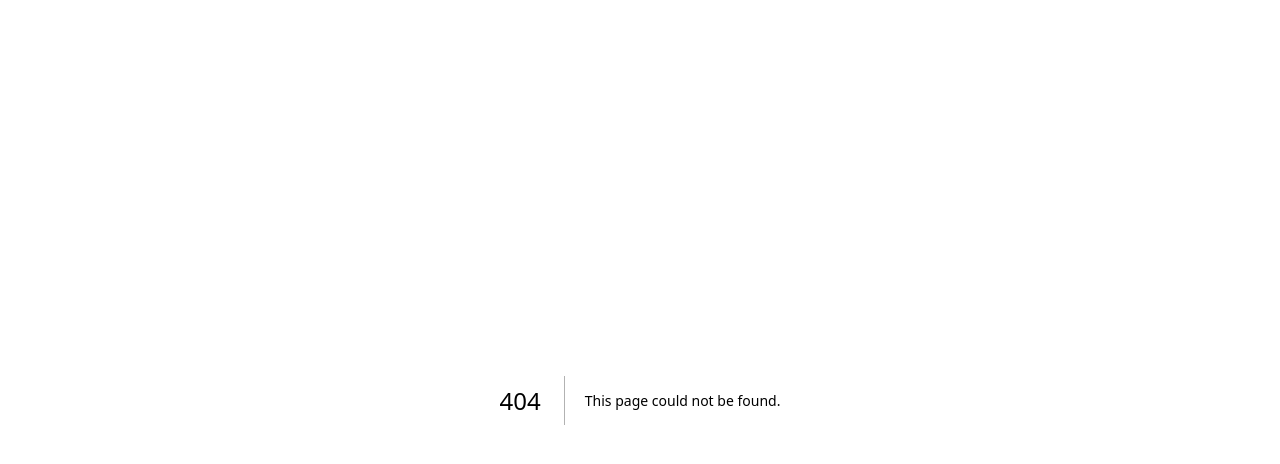
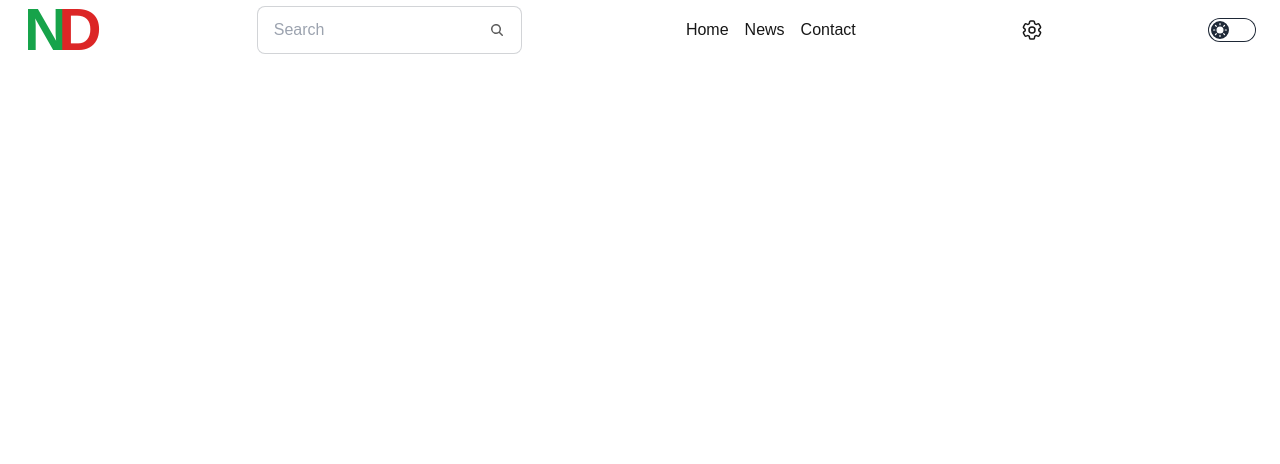
Before and after one commit to Ceejay-777/NotDaily, a Next.js app: page /home in a window 1280 px wide. Before the commit this address had no page. Shown: the top 464 px of the page. Built offline with nearby package versions, Linux system fonts and the light colour scheme.

Commit message:
Begin work on header

```diff
--- /dev/null
+++ b/app/home/page.tsx
@@ -0,0 +1,12 @@
+import Header from '@/components/header'
+import React from 'react'
+
+const page = () => {
+  return (
+    <div className=''>
+        <Header/>
+    </div>
+  )
+}
+
+export default page
--- /dev/null
+++ b/app/layout.tsx
@@ -0,0 +1,11 @@
+import '../styles/globals.css';
+
+export default function RootLayout({ children }: { children: React.ReactNode }) {
+    return (
+        <html lang="en">
+            <body>
+                {children}
+            </body>
+        </html>
+    );
+}
--- /dev/null
+++ b/app/page.tsx
@@ -0,0 +1,9 @@
+import React from 'react'
+
+const Home = () => {
+  return (
+    <div>page</div>
+  )
+}
+
+export default Home
--- /dev/null
+++ b/components/header.tsx
@@ -0,0 +1,28 @@
+import React from 'react'
+import Search from './search'
+import Theme from './theme'
+import Link from 'next/link'
+
+const Header = () => {
+  return (
+    <div className='flex justify-between items-center px-6'>
+      <div className='text-6xl font-bold tracking-[-0.15em]'><span className='text-green-600'>N</span><span className='text-red-600'>D</span></div>
+      <Search />
+      <nav className='flex gap-4'>
+        <Link href="./">Home</Link>
+        <Link href="./">News</Link>
+        <Link href="./">Contact</Link>
+      </nav>
+
+      <svg xmlns="http://www.w3.org/2000/svg" fill="none" viewBox="0 0 24 24" strokeWidth={1.5} stroke="currentColor" className="size-6">
+        <path strokeLinecap="round" strokeLinejoin="round" d="M9.594 3.94c.09-.542.56-.94 1.11-.94h2.593c.55 0 1.02.398 1.11.94l.213 1.281c.063.374.313.686.645.87.074.04.147.083.22.127.325.196.72.257 1.075.124l1.217-.456a1.125 1.125 0 0 1 1.37.49l1.296 2.247a1.125 1.125 0 0 1-.26 1.431l-1.003.827c-.293.241-.438.613-.43.992a7.723 7.723 0 0 1 0 .255c-.008.378.137.75.43.991l1.004.827c.424.35.534.955.26 1.43l-1.298 2.247a1.125 1.125 0 0 1-1.369.491l-1.217-.456c-.355-.133-.75-.072-1.076.124a6.47 6.47 0 0 1-.22.128c-.331.183-.581.495-.644.869l-.213 1.281c-.09.543-.56.94-1.11.94h-2.594c-.55 0-1.019-.398-1.11-.94l-.213-1.281c-.062-.374-.312-.686-.644-.87a6.52 6.52 0 0 1-.22-.127c-.325-.196-.72-.257-1.076-.124l-1.217.456a1.125 1.125 0 0 1-1.369-.49l-1.297-2.247a1.125 1.125 0 0 1 .26-1.431l1.004-.827c.292-.24.437-.613.43-.991a6.932 6.932 0 0 1 0-.255c.007-.38-.138-.751-.43-.992l-1.004-.827a1.125 1.125 0 0 1-.26-1.43l1.297-2.247a1.125 1.125 0 0 1 1.37-.491l1.216.456c.356.133.751.072 1.076-.124.072-.044.146-.086.22-.128.332-.183.582-.495.644-.869l.214-1.28Z" />
+        <path strokeLinecap="round" strokeLinejoin="round" d="M15 12a3 3 0 1 1-6 0 3 3 0 0 1 6 0Z" />
+      </svg>
+
+
+      <Theme />
+    </div>
+  )
+}
+
+export default Header
--- /dev/null
+++ b/components/search.tsx
@@ -0,0 +1,23 @@
+import React from 'react'
+
+const Search = async () => {
+    return (
+        <div>
+            <label className="input input-bordered flex items-center gap-2 w-fit">
+                <input type="text" className="grow" placeholder="Search" />
+                <svg
+                    xmlns="http://www.w3.org/2000/svg"
+                    viewBox="0 0 16 16"
+                    fill="currentColor"
+                    className="h-4 w-4 opacity-70">
+                    <path
+                        fillRule="evenodd"
+                        d="M9.965 11.026a5 5 0 1 1 1.06-1.06l2.755 2.754a.75.75 0 1 1-1.06 1.06l-2.755-2.754ZM10.5 7a3.5 3.5 0 1 1-7 0 3.5 3.5 0 0 1 7 0Z"
+                        clipRule="evenodd" />
+                </svg>
+            </label>
+        </div>
+    )
+}
+
+export default Search
--- /dev/null
+++ b/components/theme.jsx
@@ -0,0 +1,46 @@
+import React from "react";
+
+const Theme = () => {
+  return (
+    <div>
+      <label className="grid cursor-pointer place-items-center w-fit">
+        <input
+          type="checkbox"
+          value="synthwave"
+          className="toggle theme-controller bg-base-content col-span-2 col-start-1 row-start-1"
+        />
+        <svg
+          className="stroke-base-100 fill-base-100 col-start-1 row-start-1 mx-auto"
+          xmlns="http://www.w3.org/2000/svg"
+          width="14"
+          height="14"
+          viewBox="0 0 24 24"
+          fill="none"
+          stroke="currentColor"
+          strokeWidth="2"
+          strokeLinecap="round"
+          strokeLinejoin="round"
+        >
+          <circle cx="12" cy="12" r="5" />
+          <path d="M12 1v2M12 21v2M4.2 4.2l1.4 1.4M18.4 18.4l1.4 1.4M1 12h2M21 12h2M4.2 19.8l1.4-1.4M18.4 5.6l1.4-1.4" />
+        </svg>
+        <svg
+          className="stroke-base-100 fill-base-100 col-start-2 row-start-1"
+          xmlns="http://www.w3.org/2000/svg"
+          width="14"
+          height="14"
+          viewBox="0 0 24 24"
+          fill="none"
+          stroke="currentColor"
+          strokeWidth="2"
+          strokeLinecap="round"
+          strokeLinejoin="round"
+        >
+          <path d="M21 12.79A9 9 0 1 1 11.21 3 7 7 0 0 0 21 12.79z"></path>
+        </svg>
+      </label>
+    </div>
+  );
+};
+
+export default Theme;
--- a/pages/index.tsx
+++ /dev/null
@@ -1,115 +0,0 @@
-import Image from "next/image";
-import localFont from "next/font/local";
-
-const geistSans = localFont({
-  src: "./fonts/GeistVF.woff",
-  variable: "--font-geist-sans",
-  weight: "100 900",
-});
-const geistMono = localFont({
-  src: "./fonts/GeistMonoVF.woff",
-  variable: "--font-geist-mono",
-  weight: "100 900",
-});
-
-export default function Home() {
-  return (
-    <div
-      className={`${geistSans.variable} ${geistMono.variable} grid grid-rows-[20px_1fr_20px] items-center justify-items-center min-h-screen p-8 pb-20 gap-16 sm:p-20 font-[family-name:var(--font-geist-sans)]`}
-    >
-      <main className="flex flex-col gap-8 row-start-2 items-center sm:items-start">
-        <Image
-          className="dark:invert"
-          src="https://nextjs.org/icons/next.svg"
-          alt="Next.js logo"
-          width={180}
-          height={38}
-          priority
-        />
-        <ol className="list-inside list-decimal text-sm text-center sm:text-left font-[family-name:var(--font-geist-mono)]">
-          <li className="mb-2">
-            Get started by editing{" "}
-            <code className="bg-black/[.05] dark:bg-white/[.06] px-1 py-0.5 rounded font-semibold">
-              pages/index.tsx
-            </code>
-            .
-          </li>
-          <li>Save and see your changes instantly.</li>
-        </ol>
-
-        <div className="flex gap-4 items-center flex-col sm:flex-row">
-          <a
-            className="rounded-full border border-solid border-transparent transition-colors flex items-center justify-center bg-foreground text-background gap-2 hover:bg-[#383838] dark:hover:bg-[#ccc] text-sm sm:text-base h-10 sm:h-12 px-4 sm:px-5"
-            href="https://vercel.com/new?utm_source=create-next-app&utm_medium=default-template-tw&utm_campaign=create-next-app"
-            target="_blank"
-            rel="noopener noreferrer"
-          >
-            <Image
-              className="dark:invert"
-              src="https://nextjs.org/icons/vercel.svg"
-              alt="Vercel logomark"
-              width={20}
-              height={20}
-            />
-            Deploy now
-          </a>
-          <a
-            className="rounded-full border border-solid border-black/[.08] dark:border-white/[.145] transition-colors flex items-center justify-center hover:bg-[#f2f2f2] dark:hover:bg-[#1a1a1a] hover:border-transparent text-sm sm:text-base h-10 sm:h-12 px-4 sm:px-5 sm:min-w-44"
-            href="https://nextjs.org/docs?utm_source=create-next-app&utm_medium=default-template-tw&utm_campaign=create-next-app"
-            target="_blank"
-            rel="noopener noreferrer"
-          >
-            Read our docs
-          </a>
-        </div>
-      </main>
-      <footer className="row-start-3 flex gap-6 flex-wrap items-center justify-center">
-        <a
-          className="flex items-center gap-2 hover:underline hover:underline-offset-4"
-          href="https://nextjs.org/learn?utm_source=create-next-app&utm_medium=default-template-tw&utm_campaign=create-next-app"
-          target="_blank"
-          rel="noopener noreferrer"
-        >
-          <Image
-            aria-hidden
-            src="https://nextjs.org/icons/file.svg"
-            alt="File icon"
-            width={16}
-            height={16}
-          />
-          Learn
-        </a>
-        <a
-          className="flex items-center gap-2 hover:underline hover:underline-offset-4"
-          href="https://vercel.com/templates?framework=next.js&utm_source=create-next-app&utm_medium=default-template-tw&utm_campaign=create-next-app"
-          target="_blank"
-          rel="noopener noreferrer"
-        >
-          <Image
-            aria-hidden
-            src="https://nextjs.org/icons/window.svg"
-            alt="Window icon"
-            width={16}
-            height={16}
-          />
-          Examples
-        </a>
-        <a
-          className="flex items-center gap-2 hover:underline hover:underline-offset-4"
-          href="https://nextjs.org?utm_source=create-next-app&utm_medium=default-template-tw&utm_campaign=create-next-app"
-          target="_blank"
-          rel="noopener noreferrer"
-        >
-          <Image
-            aria-hidden
-            src="https://nextjs.org/icons/globe.svg"
-            alt="Globe icon"
-            width={16}
-            height={16}
-          />
-          Go to nextjs.org →
-        </a>
-      </footer>
-    </div>
-  );
-}
--- a/tailwind.config.ts
+++ b/tailwind.config.ts
@@ -5,6 +5,7 @@ const config: Config = {
     "./pages/**/*.{js,ts,jsx,tsx,mdx}",
     "./components/**/*.{js,ts,jsx,tsx,mdx}",
     "./app/**/*.{js,ts,jsx,tsx,mdx}",
+    "./components/**/*.{js,ts,jsx,tsx,mdx}",
   ],
   theme: {
     extend: {
@@ -14,6 +15,8 @@ const config: Config = {
       },
     },
   },
-  plugins: [],
+  plugins: [
+    require('daisyui'),
+  ],
 };
 export default config;
```
Also changed, not shown: package.json (+7 -5 lines), tsconfig.json (+23 -5 lines), 1 other file (tests, documents, lock files or other folders).
